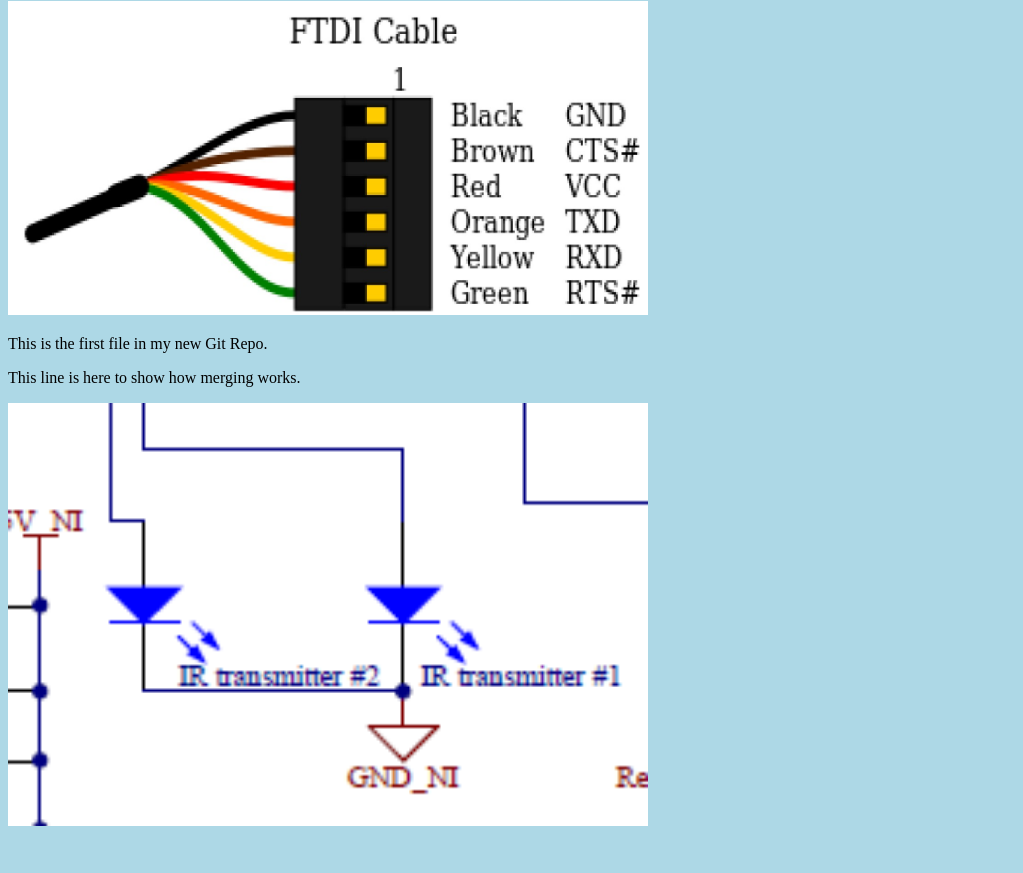
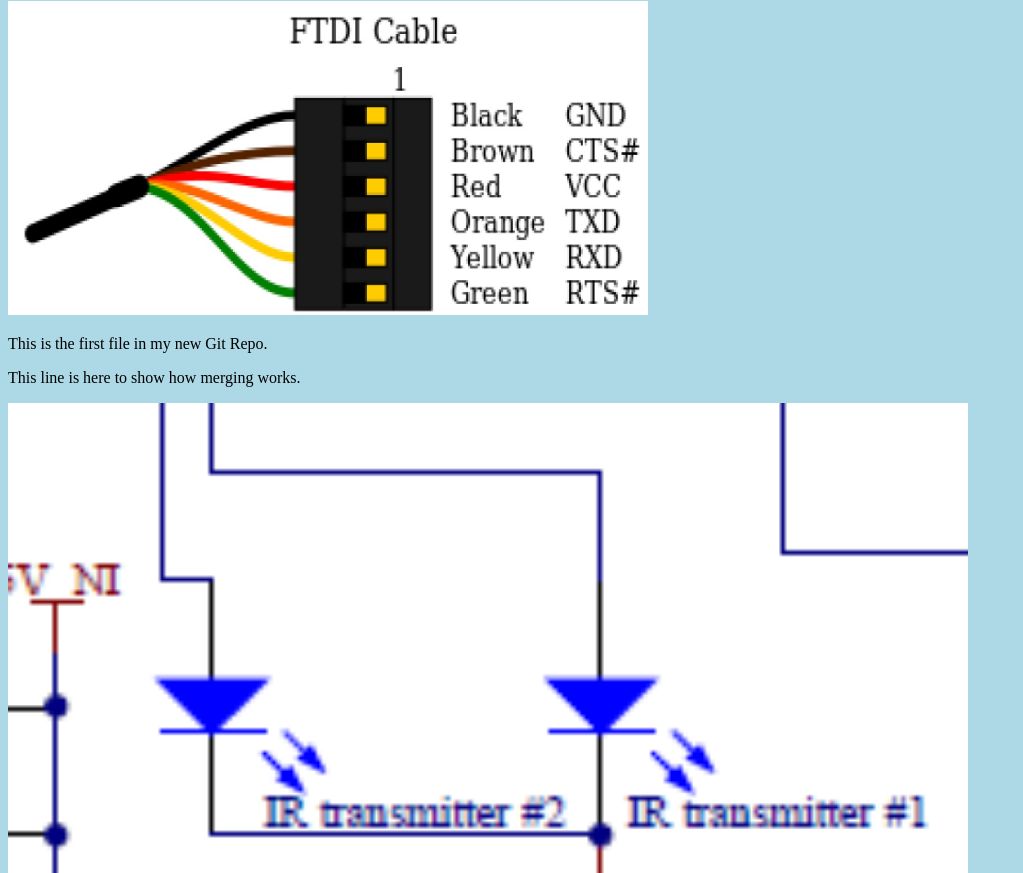
Before and after one commit to EdwinLCCcoding/hello-world, a plain HTML site: page index.html in a window 1280 px wide. Shown: the part 79-952 px from the top of the page, without its empty margins (0-1023 px from the left). Before the commit the page ends 917 px from the top, so only its background shows below. Drawn offline with Linux system fonts and the light colour scheme.

Commit message:
Updated index.html. Resized image

```diff
--- a/index.html
+++ b/index.html
@@ -10,7 +10,7 @@
 <div><img src="img_hello_world.jpg" alt="Hello World from Space" style="width:100%;max-width:640px"></div>
 <p>This is the first file in my new Git Repo.</p>
 <p>This line is here to show how merging works.</p>
-<div><img src="img_hello_git.jpg" alt="Hello Git" style="width:100%;max-width:640px"></div>
+<div><img src="img_hello_git.jpg" alt="Hello Git" style="width:100%;max-width:960px"></div>
 
 </body>
 </html>
```
